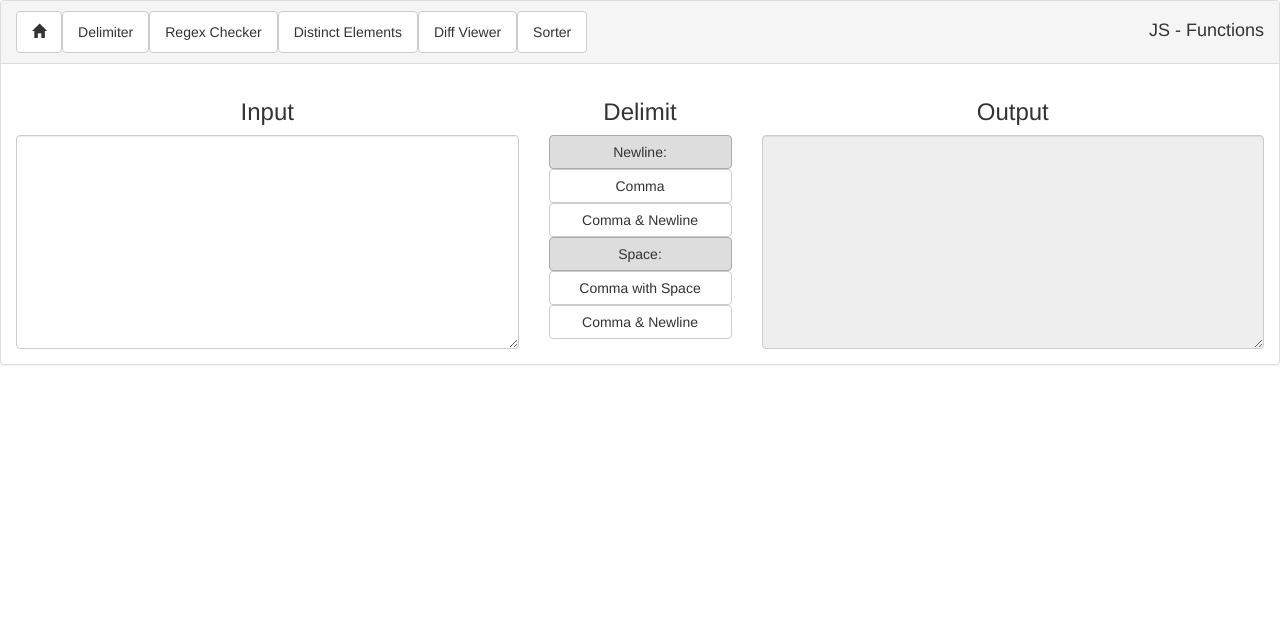
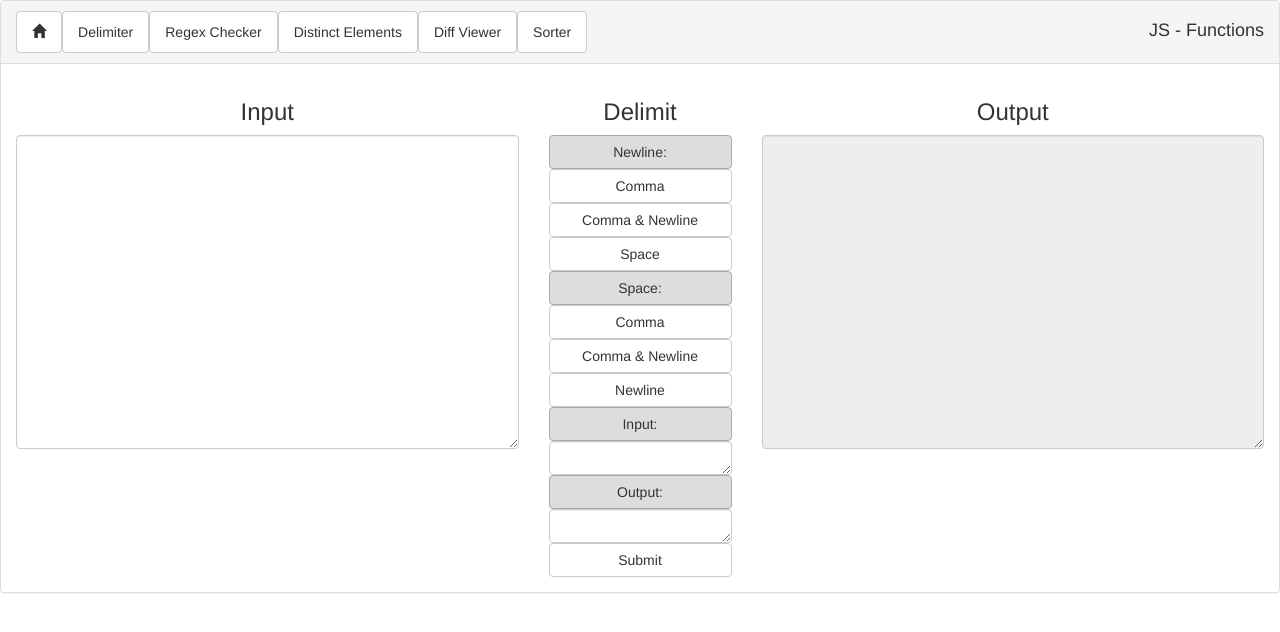
Before and after one commit to bl3rune/angular-app, an Angular app: page /delimit in a window 1280 px wide. Shown: the top 632 px of the page. Built offline with nearby package versions, Linux system fonts and the light colour scheme.

Commit message:
delimiter custom replace

```diff
--- a/src/app/delimiter/delimiter.component.html
+++ b/src/app/delimiter/delimiter.component.html
@@ -1,34 +1,58 @@
 <div class="row">
   <div class="col-md-5">
     <h3 class="text-center">Input</h3>
-    <textarea class="form-control" rows="10" #input></textarea>
+    <textarea class="form-control" rows="15" #input></textarea>
   </div>
   <div class="col-md-2">
       <h3 class="text-center">Delimit</h3>
       <div class="row">
-        <div class="col-md-12 col-sm-2 col-xs-6">
+        <div class="col-md-12 col-sm-3 col-xs-6">
             <div class="custom-label">Newline:</div>
         </div>
-        <div class="col-md-12 col-sm-5 col-xs-6">
+        <div class="col-md-12 col-sm-3 col-xs-6">
             <button type="button" class="btn btn-default w-100" (click)="replace(input.value, '\n', ',')">Comma</button>
         </div>
-        <div class="col-md-12 col-sm-5 col-xs-6">
+        <div class="col-md-12 col-sm-3 col-xs-6">
             <button type="button" class="btn btn-default w-100" (click)="replace(input.value, '\n', ',\n')">Comma & Newline</button>
         </div>
-        <div class="clearfix"></div>
-        <div class="col-md-12 col-sm-2 col-xs-6">
+        <div class="col-md-12 col-sm-3 col-xs-6">
+          <button type="button" class="btn btn-default w-100" (click)="replace(input.value, '\n', ' ')">Space</button>
+      </div>
+      </div>
+      <div class="row">
+        <div class="col-md-12 col-sm-3 col-xs-6">
             <div class="custom-label">Space:</div>
         </div>
-        <div class="col-md-12 col-sm-5 col-xs-6">
-            <button type="button" class="btn btn-default w-100" (click)="replace(input.value, ' ', ', ')">Comma with Space</button>
+        <div class="col-md-12 col-sm-3 col-xs-6">
+            <button type="button" class="btn btn-default w-100" (click)="replace(input.value, ' ', ',')">Comma</button>
         </div>
-        <div class="col-md-12 col-sm-5 col-xs-6">
+        <div class="col-md-12 col-sm-3 col-xs-6">
             <button type="button" class="btn btn-default w-100" (click)="replace(input.value, ' ', ',\n')">Comma & Newline</button>
+        </div>
+        <div class="col-md-12 col-sm-3 col-xs-6">
+          <button type="button" class="btn btn-default w-100" (click)="replace(input.value, ' ', '\n')">Newline</button>
+      </div>
+      </div>
+      <div class="row">
+        <div class="col-md-12 col-sm-2 col-xs-6">
+          <div class="custom-label">Input:</div>
+        </div>
+        <div class="col-md-12 col-sm-3 col-xs-6">
+          <textarea class="form-control" rows="1" #old ></textarea>
+        </div>
+        <div class="col-md-12 col-sm-2 col-xs-6">
+          <div class="custom-label">Output:</div>
+        </div>
+        <div class="col-md-12 col-sm-3 col-xs-6">
+          <textarea class="form-control" rows="1" #new ></textarea>
+        </div>
+        <div class="col-md-12 col-sm-2 col-sm-offset-0 col-xs-offset-6 col-xs-6">
+          <button type="button" class="btn btn-default w-100" (click)="replace(input.value, old.value, new.value)">Submit</button>
         </div>
       </div>
   </div>
   <div class="col-md-5">
       <h3 class="text-center">Output</h3>
-      <textarea class="form-control" rows="10" readonly>{{output}}</textarea>
+      <textarea class="form-control" rows="15" readonly>{{output}}</textarea>
   </div>
 </div>
--- a/src/styles.css
+++ b/src/styles.css
@@ -1 +1,7 @@
 /* You can add global styles to this file, and also import other style files */
+
+body{
+  min-width:400px;        /* Suppose you want minimum width of 1000px */
+  width: auto !important;  /* Firefox will set width as auto */
+  width:400px;            /* As IE6 ignores !important it will set width as 1000px; */
+}
```
